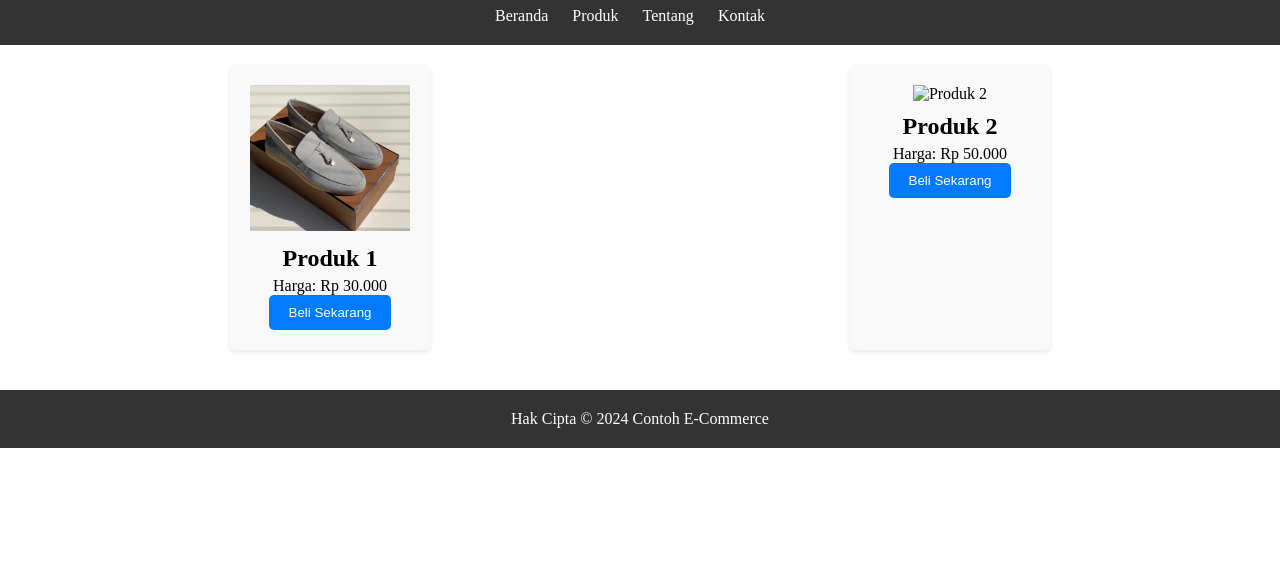
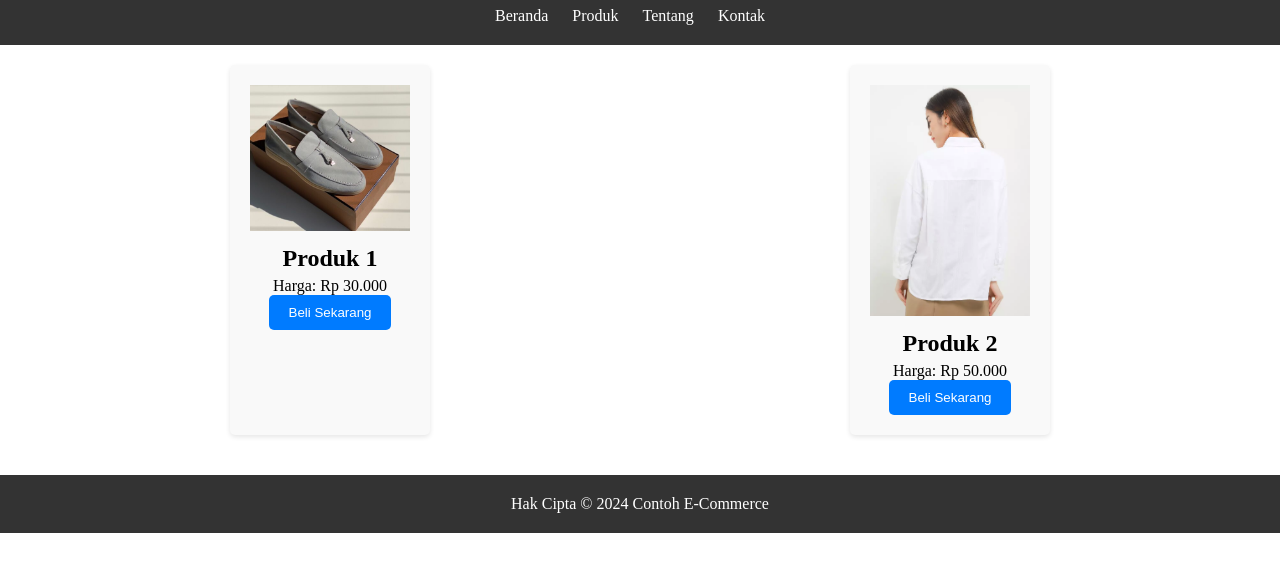
Before and after one commit to yoki-os/latihan-html, a plain HTML site: page index.html in a window 1280 px wide. Shown: the part 60-632 px from the top of the page. Drawn offline with Linux system fonts and the light colour scheme.

Commit message:
Update index.html

```diff
--- a/index.html
+++ b/index.html
@@ -27,7 +27,7 @@
                 <button>Beli Sekarang</button>
             </article>
             <article>
-                <img src="product2.jpg" alt="Produk 2">
+                <img src="product2.jpeg" alt="Produk 2">
                 <h2>Produk 2</h2>
                 <p>Harga: Rp 50.000</p>
                 <button>Beli Sekarang</button>
```
